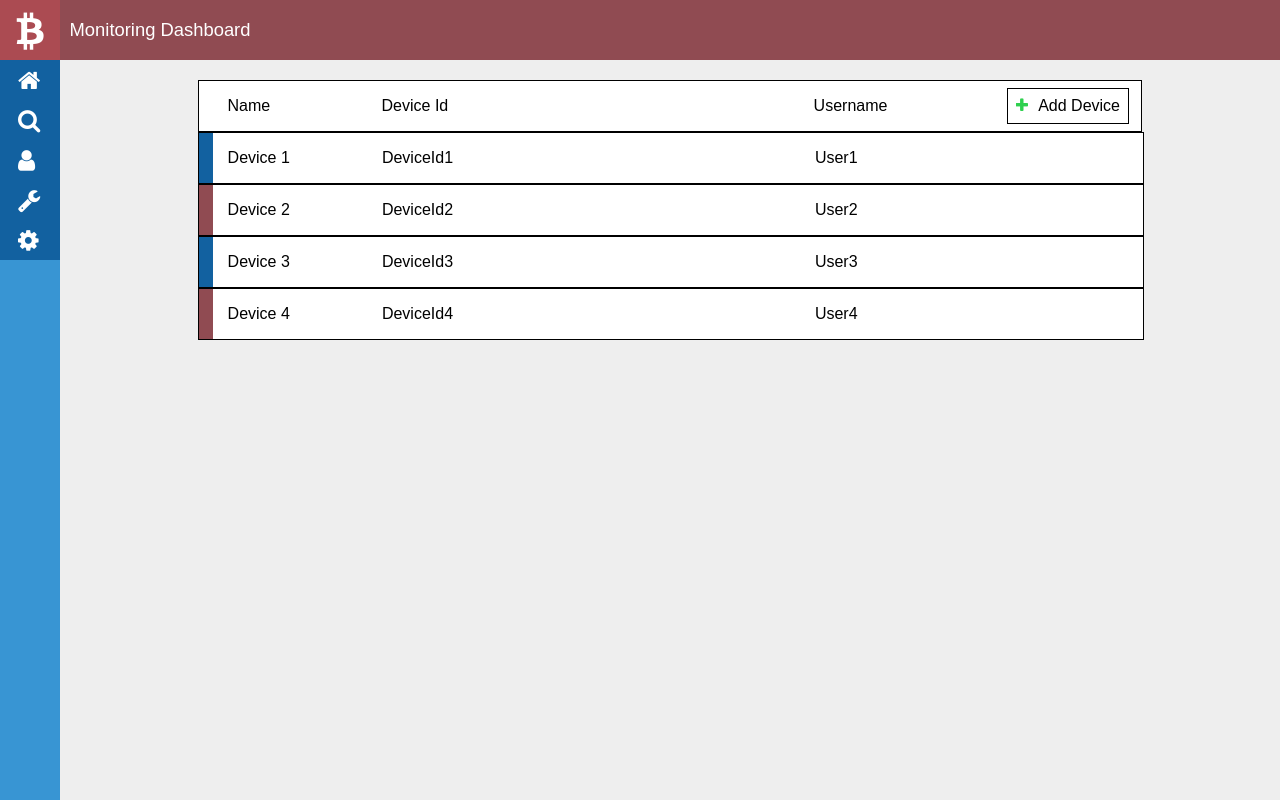
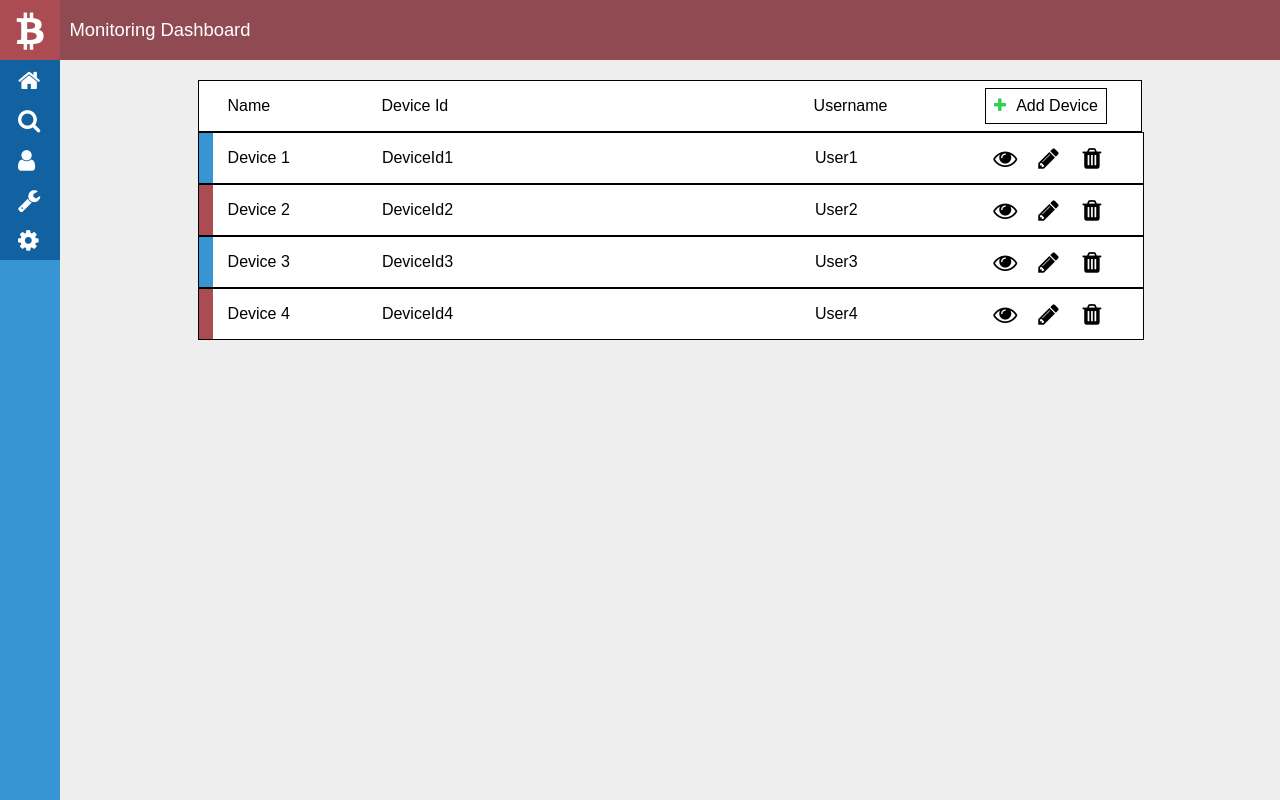
Before and after one commit to ShirinTahmasebi/MSc-Thesis, a React (Create React App) app in the folder thesis-front/: page / in a window 1280 px wide. Both pictures are taken after a click on the item "Home". Shown: the top 800 px of the page. Built offline with nearby package versions, Linux system fonts and the light colour scheme.

Commit message:
Table Row Buttons Added

```diff
--- a/thesis-front/src/components/table/table.jsx
+++ b/thesis-front/src/components/table/table.jsx
@@ -1,13 +1,13 @@
 import React, {Component} from 'react';
 import TableRowComponent from './table_row';
 import {
-  addButtonIconStyle,
-  addButtonContainerStyle,
-  addButtonStyle,
-  addButtonTextStyle,
+  headerButtonIconStyle,
+  rowButtonContainersStyle,
+  headerButtonStyle,
+  headerButtonTextStyle,
   createHeaderCellStyle,
   headerContainerStyle,
-  headerStyle,
+  dataColumnsStyle,
   getRowRibbonStyle,
 } from "./table_style";
 
@@ -42,11 +42,11 @@ export default class TableComponent extends Component {
     let addButton = (<div key={'addButton'}/>);
     if (shouldDisplayAddButton) {
       addButton = (
-        <div className={addButtonStyle} key={'addButton'} onClick={addButtonCallback}>
-          <div className={addButtonIconStyle}>
+        <div className={headerButtonStyle} key={'addButton'} onClick={addButtonCallback}>
+          <div className={headerButtonIconStyle}>
             <i className={"fa fa-plus"}/>
           </div>
-          <div className={addButtonTextStyle}>{addButtonText}</div>
+          <div className={headerButtonTextStyle}>{addButtonText}</div>
         </div>
       );
     }
@@ -55,7 +55,7 @@ export default class TableComponent extends Component {
 
   getBodyRows = () => {
     const {headers, body} = this.state.data;
-    const {shouldDisplayAddButton, isSelectable, isDeletable, isViewable} = this.props;
+    const {shouldDisplayAddButton, isEditable, isDeletable, isViewable} = this.props;
 
     const cellWeights = headers.map(header => header[1]);
 
@@ -66,7 +66,7 @@ export default class TableComponent extends Component {
         rowIndex={index}
         key={value + index}
         shouldDisplayAddButton={shouldDisplayAddButton}
-        isSelectable={isSelectable}
+        isEditable={isEditable}
         isDeletable={isDeletable}
         isViewable={isViewable}
       />;
@@ -102,9 +102,9 @@ export default class TableComponent extends Component {
       <div style={{width: '80%'}}>
         <div className={headerContainerStyle}>
           {/* 80% of total width */}
-          <div className={headerStyle} data-should-be-full-width={shouldBeFullWidth}>{headerCells}</div>
+          <div className={dataColumnsStyle} data-should-be-full-width={shouldBeFullWidth}>{headerCells}</div>
           {/* 20% of total width */}
-          <div className={addButtonContainerStyle} data-should-be-full-width={shouldBeFullWidth}>{addButton}</div>
+          <div className={rowButtonContainersStyle} data-should-be-full-width={shouldBeFullWidth}>{addButton}</div>
         </div>
         <div>{bodyRows}</div>
       </div>
--- a/thesis-front/src/components/table/table_row.jsx
+++ b/thesis-front/src/components/table/table_row.jsx
@@ -1,11 +1,11 @@
 import React, {Component} from 'react';
-import {createHeaderCellStyle, headerStyle} from "./table_style";
-import {tableRowContainerStyle, getRowMarginalRibbon} from "./table_row_style";
+import {createHeaderCellStyle, dataColumnsStyle, rowButtonContainersStyle} from "./table_style";
+import {getRowMarginalRibbon, tableRowButtonStyle, tableRowContainerStyle} from "./table_row_style";
 
 export default class TableRowComponent extends Component {
 
   render() {
-    const {cellWeights, cellData, rowIndex, shouldDisplayAddButton, isSelectable, isDeletable, isViewable} = this.props;
+    const {cellWeights, cellData, rowIndex, shouldDisplayAddButton, isEditable, isDeletable, isViewable} = this.props;
     const cellWeightSum = cellWeights.reduce((previousValue, currentValue) => previousValue + currentValue, 0);
 
     let dataCells = [];
@@ -18,11 +18,36 @@ export default class TableRowComponent extends Component {
       dataCells.push(<div className={cellStyle} key={cell + cellNumber}>{cell}</div>);
     });
 
+    const shouldBeFullWidth = shouldDisplayAddButton || isEditable || isDeletable || isViewable;
+
+    const buttons = [];
+
+    isViewable && buttons.push(
+      <div className={tableRowButtonStyle} key={'View Button'}>
+        <i className={"fa fa-eye"}/>
+      </div>,
+    );
+
+    isEditable && buttons.push(
+      <div className={tableRowButtonStyle} key={'Edit Button'}>
+        <i className={"fa fa-pencil"}/>
+      </div>,
+    );
+
+    isDeletable && buttons.push(
+      <div className={tableRowButtonStyle} key={'Delete Button'}>
+        <i className={"fa fa-trash"}/>
+      </div>,
+    );
+
     return (
       <div className={tableRowContainerStyle}>
-        <div className={headerStyle}
-             data-should-be-full-width={shouldDisplayAddButton || isSelectable || isDeletable || isViewable}
+        <div className={dataColumnsStyle}
+             data-should-be-full-width={shouldBeFullWidth}
         >{dataCells}</div>
+        <div className={rowButtonContainersStyle} data-should-be-full-width={shouldBeFullWidth}>
+          {buttons}
+        </div>
       </div>
     );
   }
--- a/thesis-front/src/components/table/table_row_style.jsx
+++ b/thesis-front/src/components/table/table_row_style.jsx
@@ -1,12 +1,16 @@
 import {css} from 'glamor';
-import {getRowRibbonStyle} from "./table_style";
+import {getRowRibbonStyle, verticalCenter, dataColumnsStyle} from "./table_style";
+
+const rowButtonPadding = 1.5;
+const rowButtonMargin = 0;
+const rowTotalHeight = 50;
 
 export const tableRowContainerStyle = css({
   display: 'flex',
   flexDirection: 'row',
   alignItems: 'center',
   justifyContent: 'flex-start',
-  height: '50px',
+  height: `${rowTotalHeight}px`,
   border: '1px solid black',
   backgroundColor: 'white',
   width: '100%',
@@ -17,10 +21,24 @@ export const getRowMarginalRibbon = (cellWeightSum) => {
     getRowRibbonStyle(cellWeightSum),
     {
       '[data-is-odd=true]': {
-        backgroundColor: '#904B52',
+        backgroundColor: '#AB4B52',
       },
       '[data-is-odd=false]': {
-        backgroundColor: '#1261A0',
+        backgroundColor: '#3895D3',
       },
     });
 };
+
+export const tableRowButtonStyle = css(
+  verticalCenter, {
+    justifyContent: 'center',
+    flex: 0.23,
+    height: `${rowTotalHeight - (rowButtonMargin * 2) - (rowButtonPadding * 2)}px`,
+    margin: `${rowButtonMargin}px`,
+    paddingTop: `${rowButtonPadding}px`,
+    paddingBottom: `${rowButtonPadding}px`,
+    fontSize: '1.5em',
+    ':hover': {
+      color: '#3895D3',
+    },
+  });
--- a/thesis-front/src/components/table/table_style.jsx
+++ b/thesis-front/src/components/table/table_style.jsx
@@ -6,9 +6,9 @@ export const verticalCenter = css({
   alignItems: 'center',
 });
 
-export const addButtonContainerStyle = css(verticalCenter, {
+export const rowButtonContainersStyle = css(verticalCenter, {
   overflow: 'hidden',
-  justifyContent: 'flex-end',
+  justifyContent: 'center',
   height: '50px',
   backgroundColor: 'white',
   '[data-should-be-full-width=true]': {
@@ -19,7 +19,7 @@ export const addButtonContainerStyle = css(verticalCenter, {
   },
 });
 
-export const addButtonStyle = css(verticalCenter, {
+export const headerButtonStyle = css(verticalCenter, {
   justifyContent: 'flex-start',
   padding: '8px',
   margin: '10px',
@@ -27,7 +27,7 @@ export const addButtonStyle = css(verticalCenter, {
   border: '1px solid black',
 });
 
-export const addButtonIconStyle = css({
+export const headerButtonIconStyle = css({
   overflow: 'hidden',
   cursor: 'default',
   font: '10em',
@@ -35,7 +35,7 @@ export const addButtonIconStyle = css({
   color: '#2FD04F',
 });
 
-export const addButtonTextStyle = css({cursor: 'default', overflow: 'hidden', whiteSpace: 'nowrap'});
+export const headerButtonTextStyle = css({cursor: 'default', overflow: 'hidden', whiteSpace: 'nowrap'});
 
 export const headerContainerStyle = css(verticalCenter, {
   justifyContent: 'flex-start',
@@ -43,7 +43,7 @@ export const headerContainerStyle = css(verticalCenter, {
   backgroundColor: 'white',
 });
 
-export const headerStyle = css(verticalCenter, {
+export const dataColumnsStyle = css(verticalCenter, {
   justifyContent: 'flex-start',
   height: '50px',
   backgroundColor: 'white',
--- a/thesis-front/src/panel/monitoring/monitoring_panel.jsx
+++ b/thesis-front/src/panel/monitoring/monitoring_panel.jsx
@@ -15,9 +15,9 @@ export class MonitoringPanelComponent extends Component {
       <div className={monitoringComponentContainerStyle}>
         <TableComponent
           shouldDisplayAddButton={true}
-          isEditable={false}
-          isDeletable={false}
-          isViewable={false}
+          isEditable={true}
+          isDeletable={true}
+          isViewable={true}
           addButtonCallback={() => alert("HERE")}
           addButtonText={'Add Device'}
         />
```
